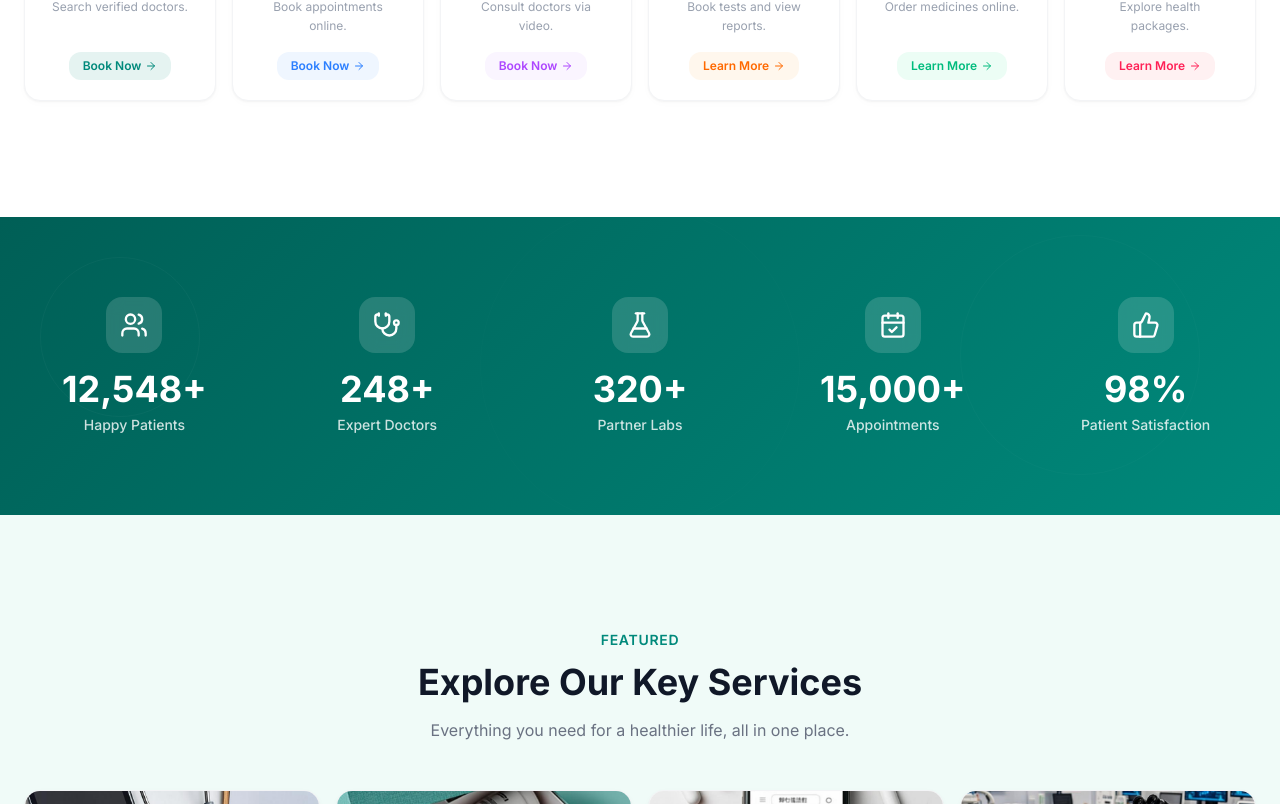
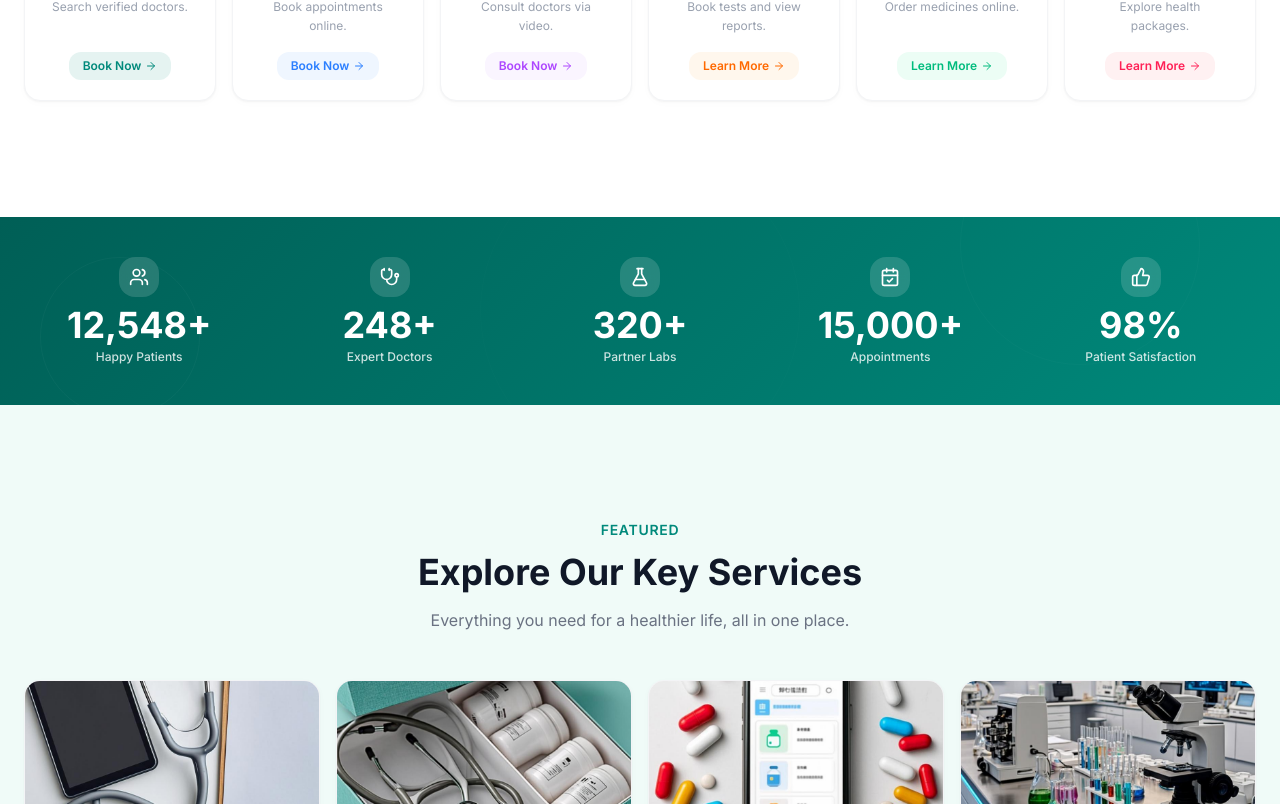
Before and after one commit to singhyogeshwar5608/Global-Hostpital, a Next.js app: page / in a window 1280 px wide. Shown: the part 1235-2039 px from the top of the page. Built offline with nearby package versions, Linux system fonts and the light colour scheme.

Commit message:
40908a97-63d4-4b6f-9e90-6143e3b0cdd7

```diff
--- a/src/components/healthcare/Statistics.tsx
+++ b/src/components/healthcare/Statistics.tsx
@@ -61,7 +61,7 @@ function AnimatedCounter({ target, suffix }: { target: number; suffix: string })
 
 export default function Statistics() {
   return (
-    <section className="py-16 lg:py-20 gradient-dark-green relative overflow-hidden">
+    <section className="py-8 lg:py-10 gradient-dark-green relative overflow-hidden">
       {/* Decorative elements */}
       <div className="absolute top-0 left-0 w-full h-full opacity-10">
         <div className="absolute top-10 left-10 w-40 h-40 rounded-full border border-white/30" />
@@ -70,14 +70,14 @@ export default function Statistics() {
       </div>
 
       <div className="max-w-[1440px] mx-auto px-6 relative z-10">
-        <div className="grid grid-cols-2 md:grid-cols-3 lg:grid-cols-5 gap-8">
+        <div className="grid grid-cols-2 md:grid-cols-3 lg:grid-cols-5 gap-5">
           {stats.map((stat) => (
             <div key={stat.label} className="text-center">
-              <div className="w-14 h-14 rounded-2xl bg-white/15 backdrop-blur-sm flex items-center justify-center mx-auto mb-4">
-                <stat.icon size={28} className="text-white" />
+              <div className="w-10 h-10 rounded-xl bg-white/15 backdrop-blur-sm flex items-center justify-center mx-auto mb-2">
+                <stat.icon size={20} className="text-white" />
               </div>
               <AnimatedCounter target={stat.value} suffix={stat.suffix} />
-              <p className="text-white/80 text-sm mt-1.5 font-medium">{stat.label}</p>
+              <p className="text-white/80 text-xs mt-1 font-medium">{stat.label}</p>
             </div>
           ))}
         </div>
```
